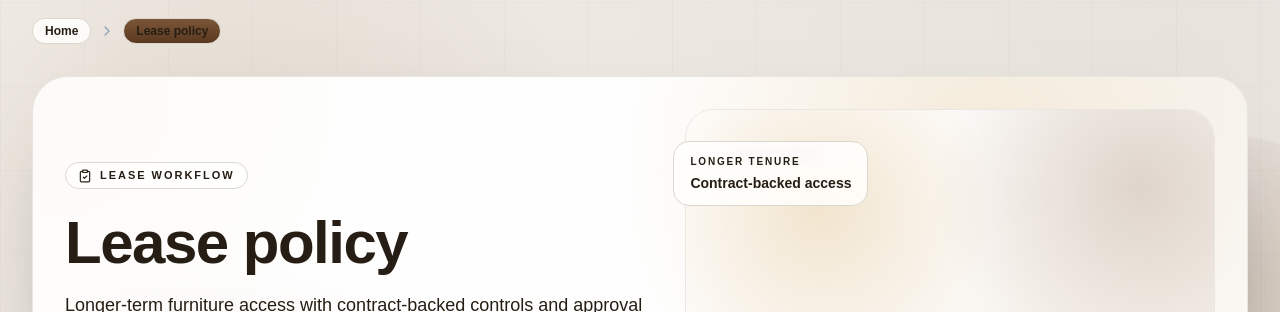
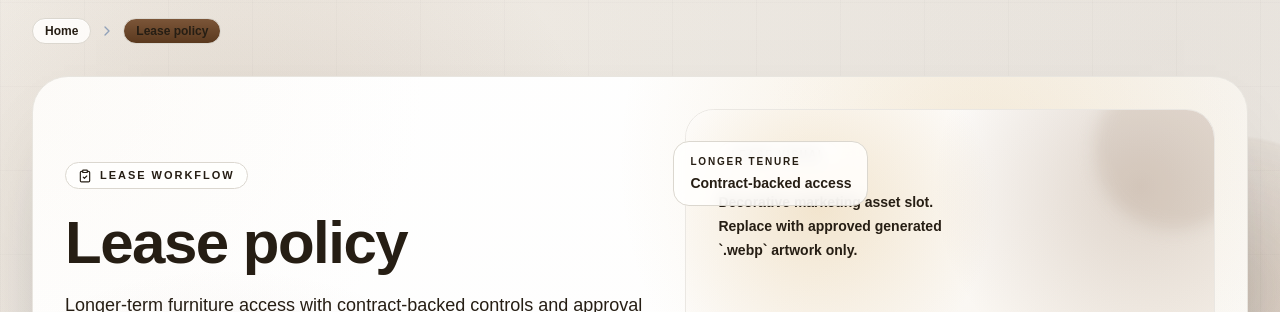
Before and after one commit to praamr369/subidha-advance-emi, a Next.js app in the folder frontend/: page /lease in a window 1280 px wide. Shown: the part 250-562 px from the top of the page. Built offline with nearby package versions, Linux system fonts and the light colour scheme; no server answers.

Commit message:
feat(public): support generated marketing asset manifest

```diff
--- a/frontend/src/components/public/GeneratedMarketingVisual.tsx
+++ b/frontend/src/components/public/GeneratedMarketingVisual.tsx
@@ -1,10 +1,12 @@
 import Image from "next/image";
 
+import type { PublicMarketingAsset } from "@/lib/public-marketing-assets";
 import { cn } from "@/lib/utils";
 
 type GeneratedMarketingVisualProps = {
-  src: string;
-  alt: string;
+  asset?: PublicMarketingAsset;
+  src?: string;
+  alt?: string;
   imageExists?: boolean;
   priority?: boolean;
   className?: string;
@@ -12,19 +14,25 @@ type GeneratedMarketingVisualProps = {
 };
 
 export default function GeneratedMarketingVisual({
+  asset,
   src,
   alt,
-  imageExists = false,
+  imageExists,
   priority = false,
   className,
-  label = "Generated visual pending",
+  label,
 }: GeneratedMarketingVisualProps) {
+  const resolvedSrc = asset?.src ?? src;
+  const resolvedAlt = asset?.alt ?? alt ?? "Decorative generated public marketing visual";
+  const resolvedImageExists = asset?.imageExists ?? imageExists ?? false;
+  const resolvedLabel = asset?.label ?? label ?? "Generated visual pending";
+
   return (
     <div className={cn("public-card public-card-animated relative min-h-[18rem] overflow-hidden p-4", className)}>
-      {imageExists ? (
+      {resolvedImageExists && resolvedSrc ? (
         <Image
-          src={src}
-          alt={alt}
+          src={resolvedSrc}
+          alt={resolvedAlt}
           fill
           priority={priority}
           sizes="(max-width: 768px) 100vw, 50vw"
@@ -33,16 +41,20 @@ export default function GeneratedMarketingVisual({
       ) : (
         <div
           role="img"
-          aria-label={alt}
+          aria-label={resolvedAlt}
           className="absolute inset-0 overflow-hidden bg-[radial-gradient(circle_at_25%_20%,rgba(214,170,94,0.28),transparent_32%),radial-gradient(circle_at_86%_16%,rgba(112,72,42,0.2),transparent_34%),linear-gradient(145deg,rgba(255,255,255,0.72),rgba(244,237,226,0.88))] dark:bg-[radial-gradient(circle_at_25%_20%,rgba(214,170,94,0.12),transparent_32%),radial-gradient(circle_at_86%_16%,rgba(112,72,42,0.22),transparent_34%),linear-gradient(145deg,rgba(48,39,31,0.9),rgba(35,30,26,0.94))]"
         >
           <div className="absolute left-8 top-8 rounded-full border border-border/70 bg-[color-mix(in_oklab,var(--surface-card-elevated)_74%,transparent)] px-3 py-1 text-[10px] font-bold uppercase tracking-[0.18em] text-muted-foreground shadow-[inset_0_1px_0_var(--hairline-shine)]">
-            {label}
+            {resolvedLabel}
+          </div>
+          <div className="absolute left-8 top-20 max-w-[14rem] text-sm font-semibold leading-6 text-foreground/78">
+            Decorative marketing asset slot. Replace with approved generated `.webp` artwork only.
           </div>
           <div className="absolute bottom-10 left-8 h-16 w-36 rounded-[2rem_2rem_1rem_1rem] border border-border/70 bg-[color-mix(in_oklab,var(--primary)_20%,var(--surface-card-elevated)_80%)] shadow-[0_24px_54px_-38px_rgba(15,23,42,0.72)]" />
           <div className="absolute bottom-8 left-16 h-4 w-48 rounded-full bg-[color-mix(in_oklab,var(--foreground)_14%,transparent)] blur-sm" />
           <div className="absolute bottom-16 right-10 h-28 w-24 rounded-[1.3rem] border border-border/70 bg-[color-mix(in_oklab,var(--surface-card-elevated)_78%,transparent)] shadow-[0_24px_54px_-38px_rgba(15,23,42,0.72)]" />
           <div className="absolute bottom-24 right-24 h-16 w-28 rounded-2xl border border-border/70 bg-[color-mix(in_oklab,var(--accent)_42%,var(--surface-card-elevated)_58%)] shadow-[0_24px_54px_-38px_rgba(15,23,42,0.72)]" />
+          <div className="absolute -right-10 -top-10 h-40 w-40 rounded-full border border-border/50 bg-[color-mix(in_oklab,var(--primary)_10%,transparent)] blur-sm" />
         </div>
       )}
     </div>
```
